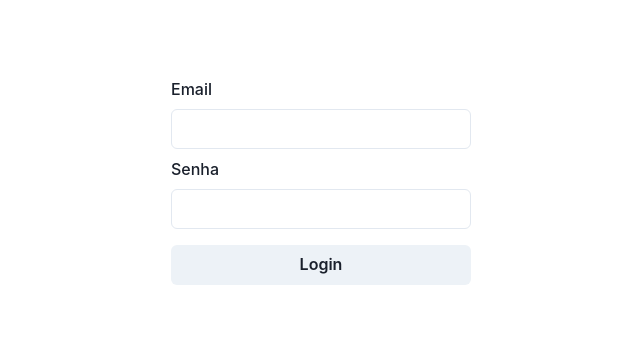
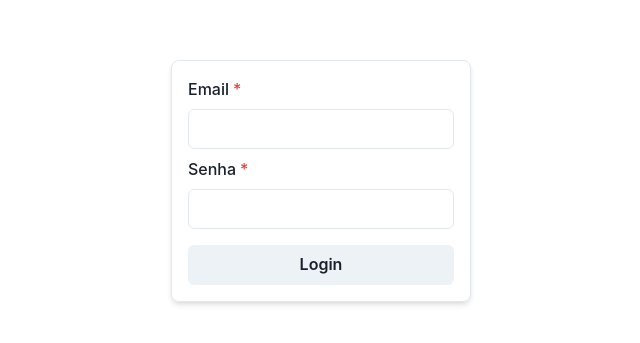
Before and after one commit to gabriel-de-azevedo/giro-tech-test, a React (Create React App) app: page / in a window 1280 px wide. Shown: the part 219-562 px from the top of the page, without its empty margins (319-959 px from the left). Built offline with nearby package versions, Linux system fonts and the light colour scheme.

Commit message:
feat: improve form design

```diff
--- a/src/Components/LoginForm/index.js
+++ b/src/Components/LoginForm/index.js
@@ -9,7 +9,14 @@ import {
 
 export const LoginForm = () => {
   return (
-    <FormControl w="300px">
+    <FormControl
+      isRequired
+      w="300px"
+      borderWidth="1px"
+      borderRadius={8}
+      p={4}
+      shadow="md"
+    >
       <Stack>
         <Box>
           <FormLabel>Email</FormLabel>
```
